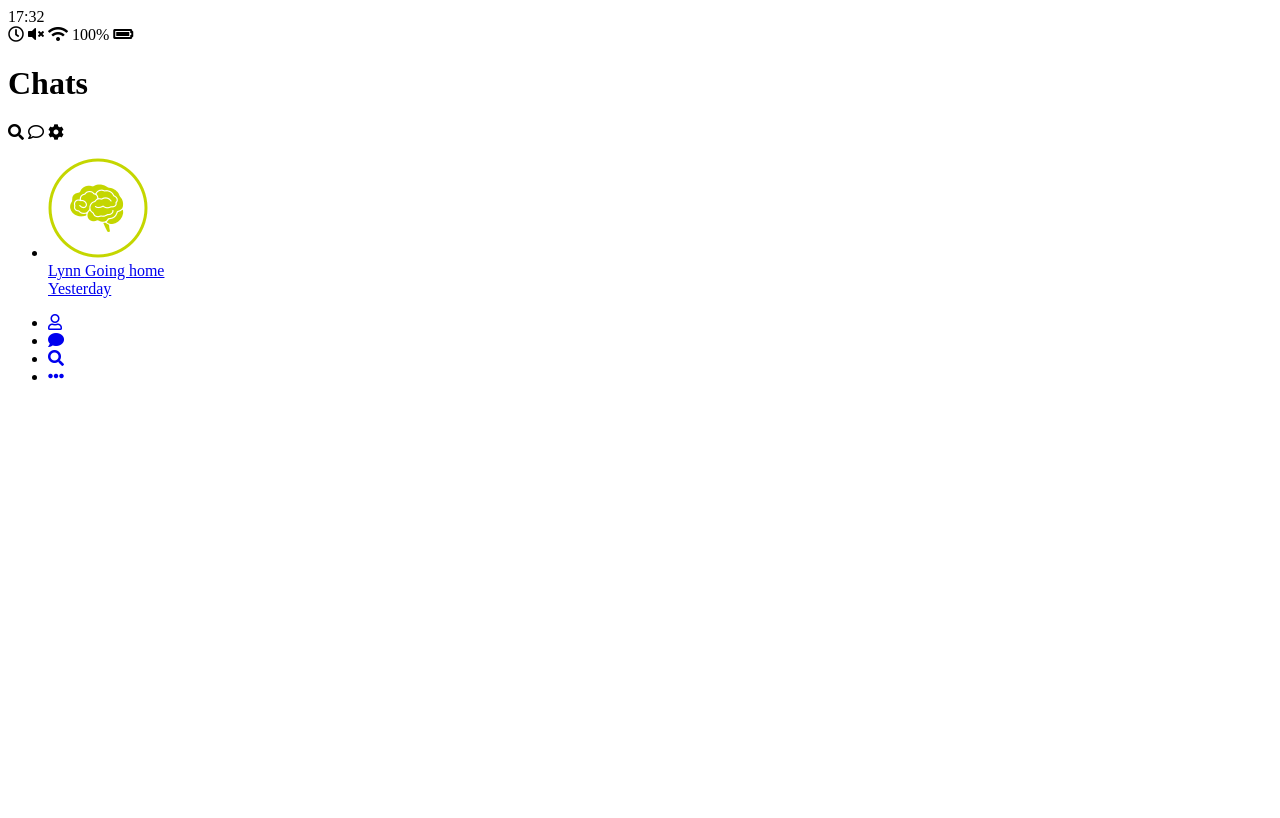
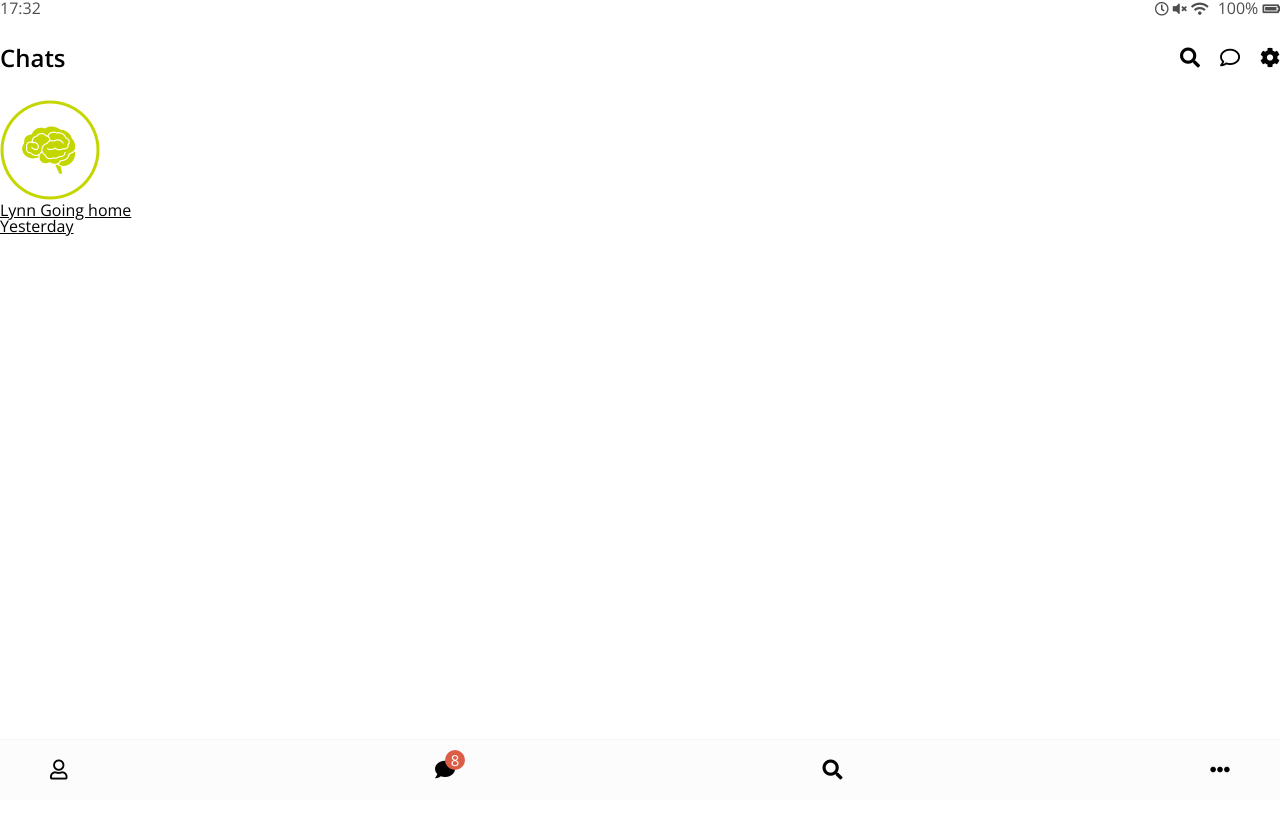
Before and after one commit to ukrinseop/kakao-clone-v2, a plain HTML site: page index.html in a window 1280 px wide. Shown: the top 818 px of the page. Drawn offline with nearby package versions, Linux system fonts and the light colour scheme.

Commit message:
css file updated
add header.css
add nav-bar.css
add reset.css
add status-bar.css
add style.css

```diff
--- /dev/null
+++ b/CSS/header.css
@@ -0,0 +1,26 @@
+.header {
+    display : flex;
+    justify-content: space-between;
+    align-items: center;
+    margin-bottom : 30px;
+}
+
+.header .header__title {
+    font-size : 24px;
+    font-weight: 600;
+}
+
+.header .header__icon {
+    font-size: 20px;
+    margin-left: 20px;
+    cursor : pointer;
+}
+
+.header .header__header-column {
+    display : flex;
+    align-items: center;
+}
+.header .header__back-btn {
+    font-size : 20px;
+    margin-right: 22px;
+}
--- /dev/null
+++ b/CSS/nav-bar.css
@@ -0,0 +1,42 @@
+.nav {
+    background-color: #fcfcfc;
+    position : fixed;
+    width : 100%;
+    padding : 20px 50px;
+    left : 0px;
+    bottom: 0px;
+    border-top:1px solid #f7f7f7;
+
+}
+
+.nav .nav__list {
+    display : flex;
+    justify-content: space-between
+    /* 그냥하면 끝의 아이콘 1개가 사라짐, 해결방법은 style.css에
+    * {
+        box-sizing : border-box;    박스 사이즈?? 가 뭔진 모르겠지만 이게 문제였음
+     } */
+}
+
+.nav i {
+    font-size: 20px;
+}
+
+.nav .nav__list-link {
+    position: relative;
+}
+
+.nav .nav__badge {
+    position: absolute;
+    top : -10px;
+    right : -10px;
+    color: white;
+    background-color: #dc5d46;
+    font-size: 15px;
+    width : 20px;
+    height: 20px;
+    display : flex;
+    align-items: center;
+    justify-content: center;
+    border-radius: 50%;
+}
--- /dev/null
+++ b/CSS/reset.css
@@ -0,0 +1,48 @@
+/* http://meyerweb.com/eric/tools/css/reset/
+   v2.0 | 20110126
+   License: none (public domain)
+*/
+
+html, body, div, span, applet, object, iframe,
+h1, h2, h3, h4, h5, h6, p, blockquote, pre,
+a, abbr, acronym, address, big, cite, code,
+del, dfn, em, img, ins, kbd, q, s, samp,
+small, strike, strong, sub, sup, tt, var,
+b, u, i, center,
+dl, dt, dd, ol, ul, li,
+fieldset, form, label, legend,
+table, caption, tbody, tfoot, thead, tr, th, td,
+article, aside, canvas, details, embed,
+figure, figcaption, footer, header, hgroup,
+menu, nav, output, ruby, section, summary,
+time, mark, audio, video {
+	margin: 0;
+	padding: 0;
+	border: 0;
+	font-size: 100%;
+	font: inherit;
+	vertical-align: baseline;
+}
+/* HTML5 display-role reset for older browsers */
+article, aside, details, figcaption, figure,
+footer, header, hgroup, menu, nav, section {
+	display: block;
+}
+body {
+	line-height: 1;
+}
+ol, ul {
+	list-style: none;
+}
+blockquote, q {
+	quotes: none;
+}
+blockquote:before, blockquote:after,
+q:before, q:after {
+	content: '';
+	content: none;
+}
+table {
+	border-collapse: collapse;
+	border-spacing: 0;
+}
--- /dev/null
+++ b/CSS/status-bar.css
@@ -0,0 +1,14 @@
+.status-bar {
+    display: flex;
+    justify-content: space-between;
+    margin-bottom : 30px;
+    opacity : 0.7;
+}
+
+.status-bar i {
+    font-size: 14px;
+}
+
+.status-bar .status-bar__battery-level {
+    margin-left:5px;
+}
--- /dev/null
+++ b/CSS/styles.css
@@ -0,0 +1,22 @@
+@import "reset.css";
+@import url('https://fonts.googleapis.com/css?family=Open+Sans:400,600');
+@import "status-bar.css";
+@import "header.css";
+@import "nav-bar.css";
+
+* {
+    box-sizing: border-box;
+}
+
+
+body {
+    height : 40000px;
+    background-color : white;
+    padding : 10px, 20px;
+    color : #020202;
+    font-family: 'Open Sans', -apple-system, BlinkMacSystemFont, 'Segoe UI', Roboto, Oxygen, Ubuntu, Cantarell, 'Open Sans', 'Helvetica Neue', sans-serif
+}
+
+a {
+    color : inherit;
+}
--- a/index.html
+++ b/index.html
@@ -7,7 +7,11 @@
     <title>Chats | Kakao Clone</title>
     <!--아래의 <link>를 통해 폰트스타일을 import해줌 아이콘은 FontAwesome에서 가져다 쓰고, CSS파일만 import하면 됨 -->
     <link rel="stylesheet" href="https://use.fontawesome.com/releases/v5.8.1/css/all.css" integrity="sha384-50oBUHEmvpQ+1lW4y57PTFmhCaXp0ML5d60M1M7uH2+nqUivzIebhndOJK28anvf" crossorigin="anonymous">
+    <!--아래의 <link>는 styles.css를 참조하는건데, styles.css안에 reset.css가 들어있음 -->
+    <!-- 모든 margin, padding값을 0으로 font-size는 같게 만들어줌 -->
+    <link rel="stylesheet" href="css/styles.css">
 </head>
+
 <body>
 
     <div class="status-bar">
@@ -74,6 +78,7 @@
 
             <li class="nav__list-item">
                 <a href="index.html" class="nav__list-link">
+                    <div class="nav__badge">8</div>
                     <i class="fas fa-comment"></i>
                 </a>
             </li>
```
Also changed, not shown: chat.html (+4 -4 lines), find.html (+1 -0 lines), friends.html (+1 -0 lines), more.html (+1 -0 lines), settings.html (+2 -1 lines).
